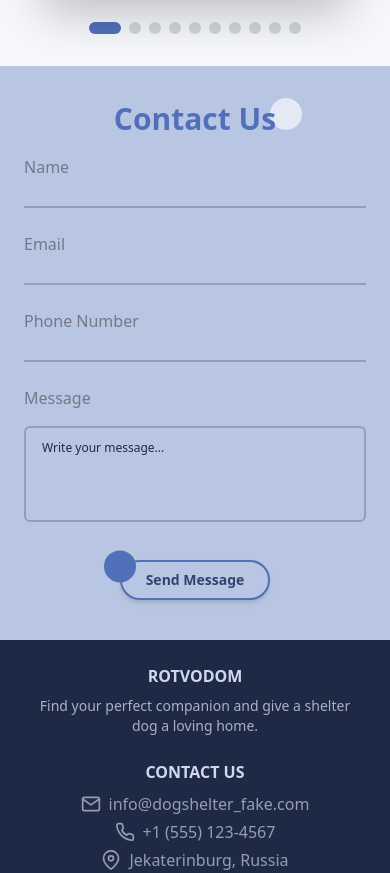
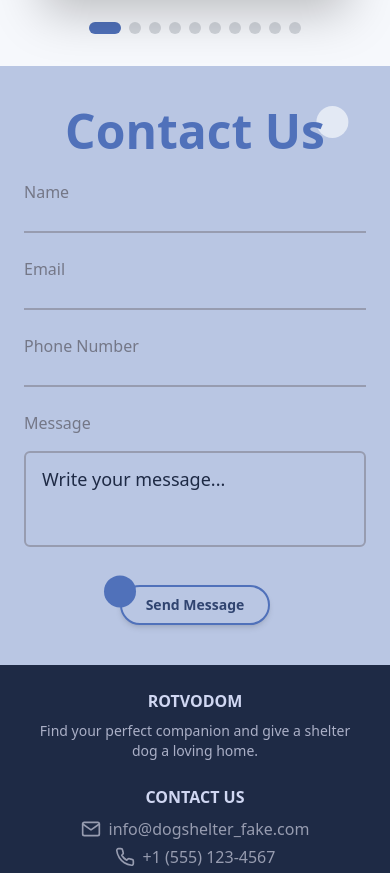
Before and after one commit to bavayra/dog-shelter, a React (Vite) app: page / in a window 390 px wide. Shown: the part 6985-7858 px from the top of the page. Built offline with nearby package versions, Linux system fonts and the light colour scheme.

Commit message:
style(contactSection): increased font size for the header and message placeholder, positioned decor circle correctly

```diff
--- a/src/features/ContactSection.tsx
+++ b/src/features/ContactSection.tsx
@@ -119,10 +119,10 @@ const ContactSection = () => {
           right="0"
           zIndex={10}
           opacity={70}
-          className="xs:-translate-x-[275%] -translate-x-[200%] sm:mr-14 md:mt-3 md:mr-50 lg:mt-2 lg:mr-80 xl:mt-5 xl:mr-119"
+          className="xs:-translate-x-[130%] xs:translate-y-1/4 -translate-x-[200%] sm:mr-14 md:mt-3 md:mr-50 lg:mt-2 lg:mr-80 xl:mt-5 xl:mr-119"
         />
       </div>
-      <h2 className="typography-h2 relative z-11 mb-4 text-center md:text-5xl xl:text-7xl">
+      <h2 className="typography-h2 xs:text-5xl relative z-11 mb-4 text-center md:text-5xl xl:text-7xl">
         Contact Us
       </h2>
       <div className="relative flex justify-center md:m-6 md:mx-auto md:grid md:grid-cols-2 md:gap-4 lg:w-240 xl:w-300">
@@ -199,7 +199,7 @@ const ContactSection = () => {
                 placeholder="Write your message..."
                 required
                 disabled={isSubmitting}
-                className="placeholder:text-primary-900 focus:border-primary-500 mb-2 min-h-24 w-full resize-none rounded-md border-2 border-neutral-500 bg-transparent px-4 py-3 text-xs focus:ring-0 focus:outline-none disabled:cursor-not-allowed disabled:opacity-50"
+                className="placeholder:text-primary-900 focus:border-primary-500 xs:text-lg mb-2 min-h-24 w-full resize-none rounded-md border-2 border-neutral-500 bg-transparent px-4 py-3 text-xs focus:ring-0 focus:outline-none disabled:cursor-not-allowed disabled:opacity-50"
               />
               {errors.message && (
                 <p className="-mt-6 text-sm text-red-600" role="alert">
```
